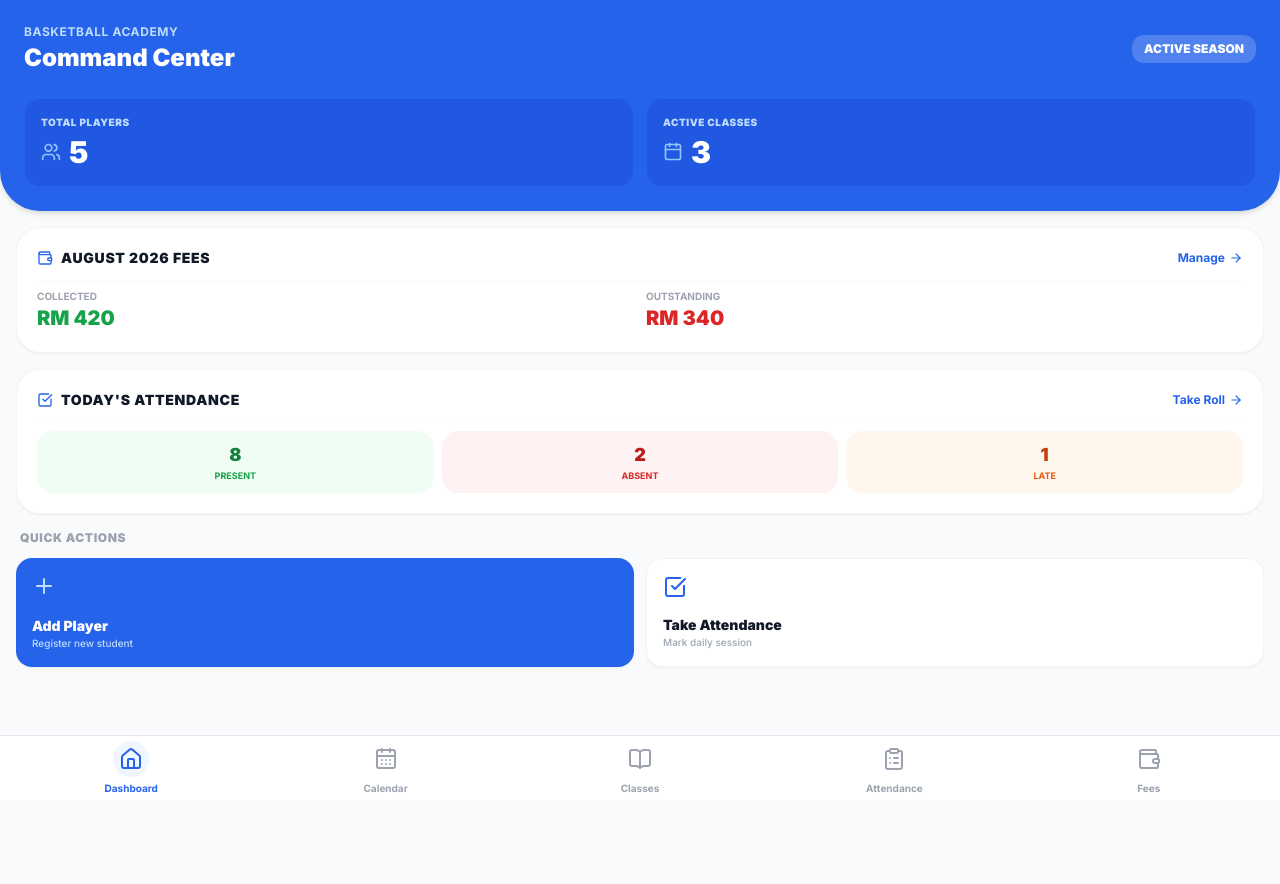
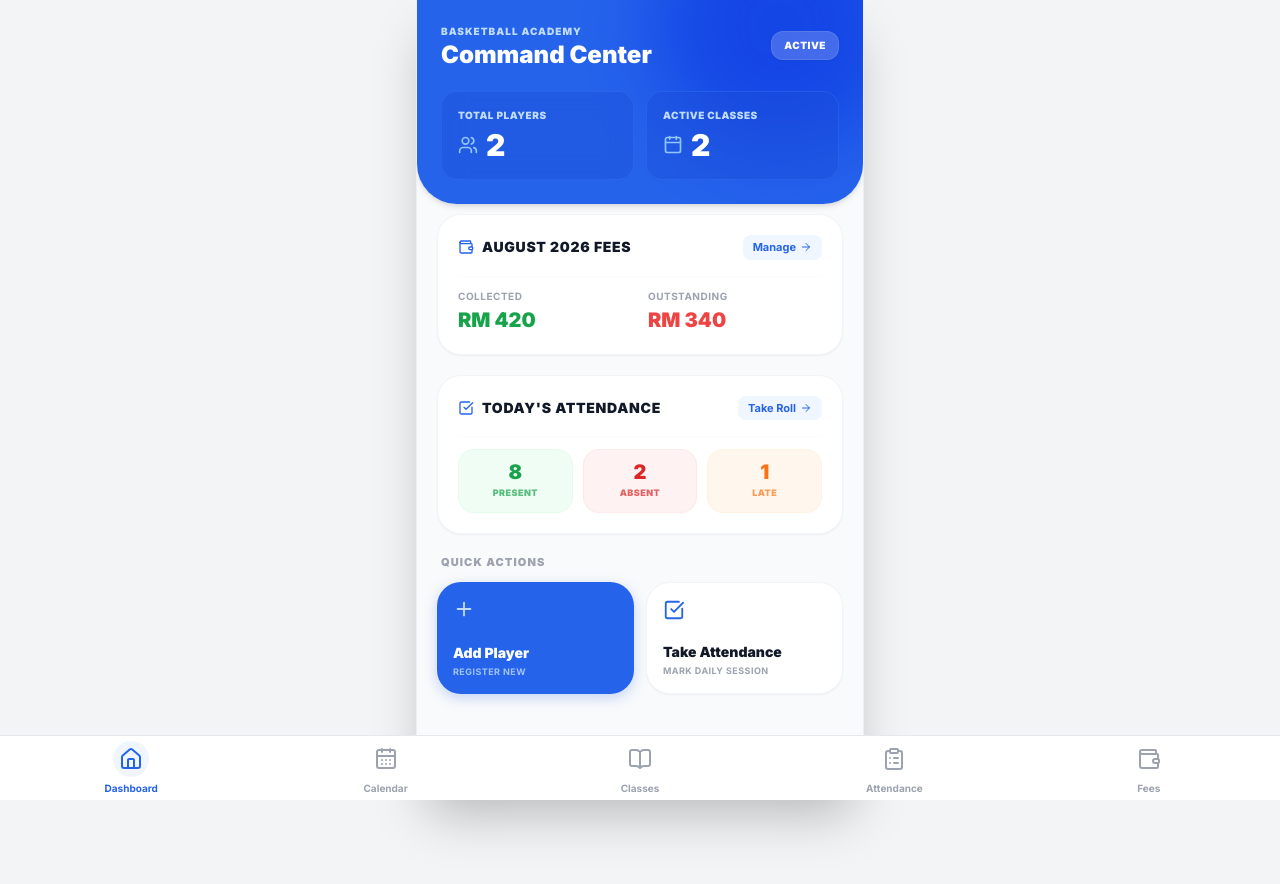
Before and after one commit to pinmin87/Basketball-Operating-System, a Next.js app: page / in a window 1280 px wide. Shown: the top 884 px of the page. Built offline with nearby package versions, Linux system fonts and the light colour scheme.

Commit message:
style: fix dashboard wide screen layout issue

```diff
--- a/app/page.tsx
+++ b/app/page.tsx
@@ -2,70 +2,82 @@
 
 import { useState, useEffect } from 'react';
 import Link from 'next/link';
-import { Users, Calendar, CheckSquare, Wallet, Plus, ArrowRight, ShieldCheck, Activity } from 'lucide-react';
+import { Users, Calendar, CheckSquare, Wallet, Plus, ArrowRight } from 'lucide-react';
 
 export default function DashboardPage() {
   const [isMounted, setIsMounted] = useState(false);
   const [playersCount, setPlayersCount] = useState(0);
   const [classesCount, setClassesCount] = useState(0);
-  const [feesData, setFeesData] = useState({ collected: 420, outstanding: 340 });
-  const [todayAttendance, setTodayAttendance] = useState({ present: 8, absent: 2, late: 1 });
+  const [feesData, setFeesData] = useState({ collected: 0, outstanding: 0 });
+  const [todayAttendance, setTodayAttendance] = useState({ present: 8, absent: 2, late: 1 }); // 演示数据
 
   useEffect(() => {
     setIsMounted(true);
+
+    // 读取 Players 数量
     const savedPlayers = localStorage.getItem('academy_players');
     if (savedPlayers) {
       try { setPlayersCount(JSON.parse(savedPlayers).length); } catch (e) {}
     } else {
-      setPlayersCount(5);
+      setPlayersCount(2); // 默认数据
     }
 
+    // 读取 Classes 数量
     const savedClasses = localStorage.getItem('academy_classes');
     if (savedClasses) {
       try { setClassesCount(JSON.parse(savedClasses).length); } catch (e) {}
     } else {
-      setClassesCount(3);
+      setClassesCount(2); // 默认数据
     }
 
+    // 读取 Fees 数据
     const savedFees = localStorage.getItem('academy_fees');
     if (savedFees) {
       try {
         const fees = JSON.parse(savedFees);
-        const col = fees.reduce((sum: number, f: any) => sum + (f.amountPaid || 0), 0);
-        const exp = fees.reduce((sum: number, f: any) => sum + (f.monthlyFee || 0), 0);
+        const col = fees.reduce((sum: number, f: any) => sum + (Number(f.amountPaid) || 0), 0);
+        const exp = fees.reduce((sum: number, f: any) => sum + (Number(f.monthlyFee) || 0), 0);
         setFeesData({ collected: col, outstanding: exp - col });
       } catch (e) {}
+    } else {
+      setFeesData({ collected: 420, outstanding: 340 }); // 默认数据
     }
   }, []);
 
-  if (!isMounted) return <div className="min-h-screen bg-gray-50 flex items-center justify-center"><p className="text-gray-400 font-bold animate-pulse">Loading Dashboard...</p></div>;
+  if (!isMounted) return <div className="min-h-screen bg-gray-50 flex items-center justify-center"><p className="text-gray-400 font-bold animate-pulse">Loading Command Center...</p></div>;
 
   return (
-    <main className="min-h-screen bg-gray-50 pb-32">
+    <main className="min-h-screen bg-gray-100 pb-32">
+      {/* 核心修复：添加 max-w-md mx-auto 让它在电脑端也保持手机的完美宽度，并加上阴影让它像一个独立设备 */}
+      <div className="max-w-md mx-auto bg-gray-50 min-h-screen shadow-2xl border-x border-gray-200/60 overflow-hidden relative">
+
         {/* 顶部蓝色品牌区 */}
-      <header className="bg-blue-600 text-white p-6 pt-safe rounded-b-[2.5rem] shadow-md">
-        <div className="flex justify-between items-center mb-6">
+        <header className="bg-blue-600 text-white p-6 pt-safe rounded-b-[2.5rem] shadow-md relative overflow-hidden">
+          {/* 背景装饰 */}
+          <div className="absolute top-[-50%] right-[-10%] w-64 h-64 bg-blue-500 rounded-full mix-blend-multiply filter blur-2xl opacity-60 pointer-events-none"></div>
+
+          <div className="flex justify-between items-center mb-6 relative z-10">
             <div>
-            <p className="text-xs font-bold text-blue-200 uppercase tracking-wider">Basketball Academy</p>
-            <h1 className="text-2xl font-black mt-0.5">Command Center</h1>
+              <p className="text-[10px] font-black text-blue-200 uppercase tracking-widest mb-1">Basketball Academy</p>
+              <h1 className="text-2xl font-black leading-none">Command Center</h1>
             </div>
-          <div className="bg-white/20 px-3 py-1.5 rounded-xl text-xs font-black backdrop-blur-md">
-            ACTIVE SEASON
+            <div className="bg-white/20 px-3 py-1.5 rounded-xl text-[10px] font-black tracking-wider backdrop-blur-md border border-white/10 shadow-sm">
+              ACTIVE
             </div>
           </div>
 
           {/* 核心数据卡片 */}
-        <div className="grid grid-cols-2 gap-3">
-          <div className="bg-blue-700/50 p-4 rounded-2xl border border-blue-500/30 backdrop-blur-sm">
+          <div className="grid grid-cols-2 gap-3 relative z-10">
+            <div className="bg-blue-700/40 p-4 rounded-2xl border border-blue-500/30 backdrop-blur-md">
               <p className="text-[10px] font-black uppercase tracking-wider text-blue-200 mb-1">Total Players</p>
-            <div className="flex items-center space-x-2">
+              <div className="flex items-center space-x-2 mt-1">
                 <Users size={20} className="text-blue-300" />
                 <span className="text-3xl font-black">{playersCount}</span>
               </div>
             </div>
-          <div className="bg-blue-700/50 p-4 rounded-2xl border border-blue-500/30 backdrop-blur-sm">
+            <div className="bg-blue-700/40 p-4 rounded-2xl border border-blue-500/30 backdrop-blur-md">
               <p className="text-[10px] font-black uppercase tracking-wider text-blue-200 mb-1">Active Classes</p>
-            <div className="flex items-center space-x-2">
+              <div className="flex items-center space-x-2 mt-1">
                 <Calendar size={20} className="text-blue-300" />
                 <span className="text-3xl font-black">{classesCount}</span>
               </div>
@@ -74,78 +86,79 @@ export default function DashboardPage() {
         </header>
 
         {/* 主体内容区 */}
-      <div className="p-4 space-y-4">
+        <div className="p-5 space-y-5 relative z-10 mt-[-10px]">
 
           {/* 财务看板概览 */}
-        <div className="bg-white p-5 rounded-3xl shadow-sm border border-gray-100">
-          <div className="flex justify-between items-center mb-3">
+          <div className="bg-white p-5 rounded-3xl shadow-sm border border-gray-100 hover:border-blue-100 transition-colors">
+            <div className="flex justify-between items-center mb-4">
               <h3 className="font-black text-gray-900 text-sm uppercase tracking-wider flex items-center">
                 <Wallet size={16} className="text-blue-600 mr-2" /> August 2026 Fees
               </h3>
-            <Link href="/fees" className="text-xs font-bold text-blue-600 flex items-center hover:underline">
-              Manage <ArrowRight size={14} className="ml-1" />
+              <Link href="/fees" className="text-[11px] font-bold text-blue-600 flex items-center bg-blue-50 px-2.5 py-1 rounded-lg hover:bg-blue-100 transition-colors">
+                Manage <ArrowRight size={12} className="ml-1" />
               </Link>
             </div>
-          <div className="grid grid-cols-2 gap-3 pt-2 border-t border-gray-50">
+            <div className="grid grid-cols-2 gap-4 pt-3 border-t border-gray-50/80">
               <div>
-              <p className="text-[10px] font-bold text-gray-400 uppercase">Collected</p>
+                <p className="text-[10px] font-bold text-gray-400 uppercase tracking-wider mb-0.5">Collected</p>
                 <p className="text-xl font-black text-green-600">RM {feesData.collected}</p>
               </div>
               <div>
-              <p className="text-[10px] font-bold text-gray-400 uppercase">Outstanding</p>
-              <p className="text-xl font-black text-red-600">RM {feesData.outstanding}</p>
+                <p className="text-[10px] font-bold text-gray-400 uppercase tracking-wider mb-0.5">Outstanding</p>
+                <p className="text-xl font-black text-red-500">RM {feesData.outstanding}</p>
               </div>
             </div>
           </div>
 
           {/* 今日考勤概览 */}
-        <div className="bg-white p-5 rounded-3xl shadow-sm border border-gray-100">
-          <div className="flex justify-between items-center mb-3">
+          <div className="bg-white p-5 rounded-3xl shadow-sm border border-gray-100 hover:border-blue-100 transition-colors">
+            <div className="flex justify-between items-center mb-4">
               <h3 className="font-black text-gray-900 text-sm uppercase tracking-wider flex items-center">
                 <CheckSquare size={16} className="text-blue-600 mr-2" /> Today's Attendance
               </h3>
-            <Link href="/attendance" className="text-xs font-bold text-blue-600 flex items-center hover:underline">
-              Take Roll <ArrowRight size={14} className="ml-1" />
+              <Link href="/attendance" className="text-[11px] font-bold text-blue-600 flex items-center bg-blue-50 px-2.5 py-1 rounded-lg hover:bg-blue-100 transition-colors">
+                Take Roll <ArrowRight size={12} className="ml-1" />
               </Link>
             </div>
-          <div className="grid grid-cols-3 gap-2 pt-2 border-t border-gray-50 text-center">
-            <div className="bg-green-50 p-2.5 rounded-2xl">
-              <p className="text-lg font-black text-green-700">{todayAttendance.present}</p>
-              <p className="text-[9px] font-bold text-green-600 uppercase">Present</p>
+            <div className="grid grid-cols-3 gap-2.5 pt-3 border-t border-gray-50/80 text-center">
+              <div className="bg-green-50 p-3 rounded-2xl border border-green-100/50">
+                <p className="text-xl font-black text-green-600 leading-none mb-1">{todayAttendance.present}</p>
+                <p className="text-[9px] font-black text-green-600/70 uppercase tracking-wider">Present</p>
               </div>
-            <div className="bg-red-50 p-2.5 rounded-2xl">
-              <p className="text-lg font-black text-red-700">{todayAttendance.absent}</p>
-              <p className="text-[9px] font-bold text-red-600 uppercase">Absent</p>
+              <div className="bg-red-50 p-3 rounded-2xl border border-red-100/50">
+                <p className="text-xl font-black text-red-600 leading-none mb-1">{todayAttendance.absent}</p>
+                <p className="text-[9px] font-black text-red-600/70 uppercase tracking-wider">Absent</p>
               </div>
-            <div className="bg-orange-50 p-2.5 rounded-2xl">
-              <p className="text-lg font-black text-orange-700">{todayAttendance.late}</p>
-              <p className="text-[9px] font-bold text-orange-600 uppercase">Late</p>
+              <div className="bg-orange-50 p-3 rounded-2xl border border-orange-100/50">
+                <p className="text-xl font-black text-orange-500 leading-none mb-1">{todayAttendance.late}</p>
+                <p className="text-[9px] font-black text-orange-500/70 uppercase tracking-wider">Late</p>
               </div>
             </div>
           </div>
 
           {/* 快捷操作区 (Quick Actions) */}
           <div>
-          <h3 className="text-xs font-black text-gray-400 uppercase tracking-wider mb-3 ml-1">Quick Actions</h3>
+            <h3 className="text-[11px] font-black text-gray-400 uppercase tracking-widest mb-3 ml-1">Quick Actions</h3>
             <div className="grid grid-cols-2 gap-3">
-            <Link href="/players?autoAdd=true" className="bg-blue-600 text-white p-4 rounded-2xl shadow-sm flex flex-col justify-between active:scale-95 transition-all">
-              <Plus size={24} className="mb-4 text-blue-200" />
+              <Link href="/players?autoAdd=true" className="bg-blue-600 text-white p-4 rounded-3xl shadow-[0_4px_14px_0_rgba(37,99,235,0.25)] flex flex-col justify-between active:scale-95 transition-all hover:bg-blue-700 h-28">
+                <Plus size={22} className="mb-2 text-blue-200" />
                 <div>
-                <p className="font-black text-sm">Add Player</p>
-                <p className="text-[10px] text-blue-200 font-medium">Register new student</p>
+                  <p className="font-black text-sm mb-0.5">Add Player</p>
+                  <p className="text-[9px] text-blue-200/80 font-bold uppercase tracking-wider">Register new</p>
                 </div>
               </Link>
-            <Link href="/attendance" className="bg-white text-gray-900 p-4 rounded-2xl shadow-sm border border-gray-100 flex flex-col justify-between active:scale-95 transition-all">
-              <CheckSquare size={24} className="mb-4 text-blue-600" />
+              <Link href="/attendance" className="bg-white text-gray-900 p-4 rounded-3xl shadow-sm border border-gray-100 flex flex-col justify-between active:scale-95 transition-all hover:border-blue-200 h-28">
+                <CheckSquare size={22} className="mb-2 text-blue-600" />
                 <div>
-                <p className="font-black text-sm">Take Attendance</p>
-                <p className="text-[10px] text-gray-400 font-medium">Mark daily session</p>
+                  <p className="font-black text-sm mb-0.5">Take Attendance</p>
+                  <p className="text-[9px] text-gray-400 font-bold uppercase tracking-wider">Mark daily session</p>
                 </div>
               </Link>
             </div>
           </div>
 
         </div>
+      </div>
     </main>
   );
 }
```
Lines whose indentation alone changed are shown as unchanged.
